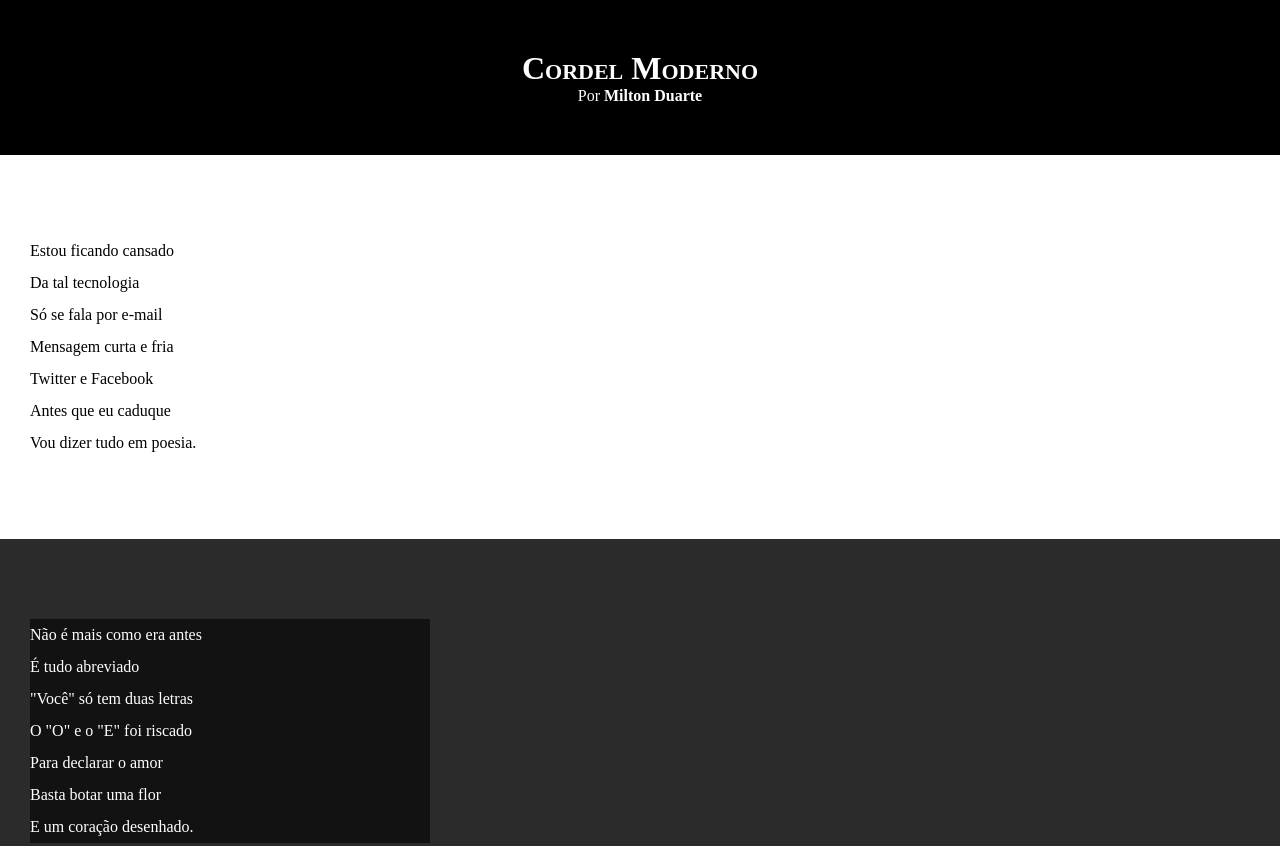
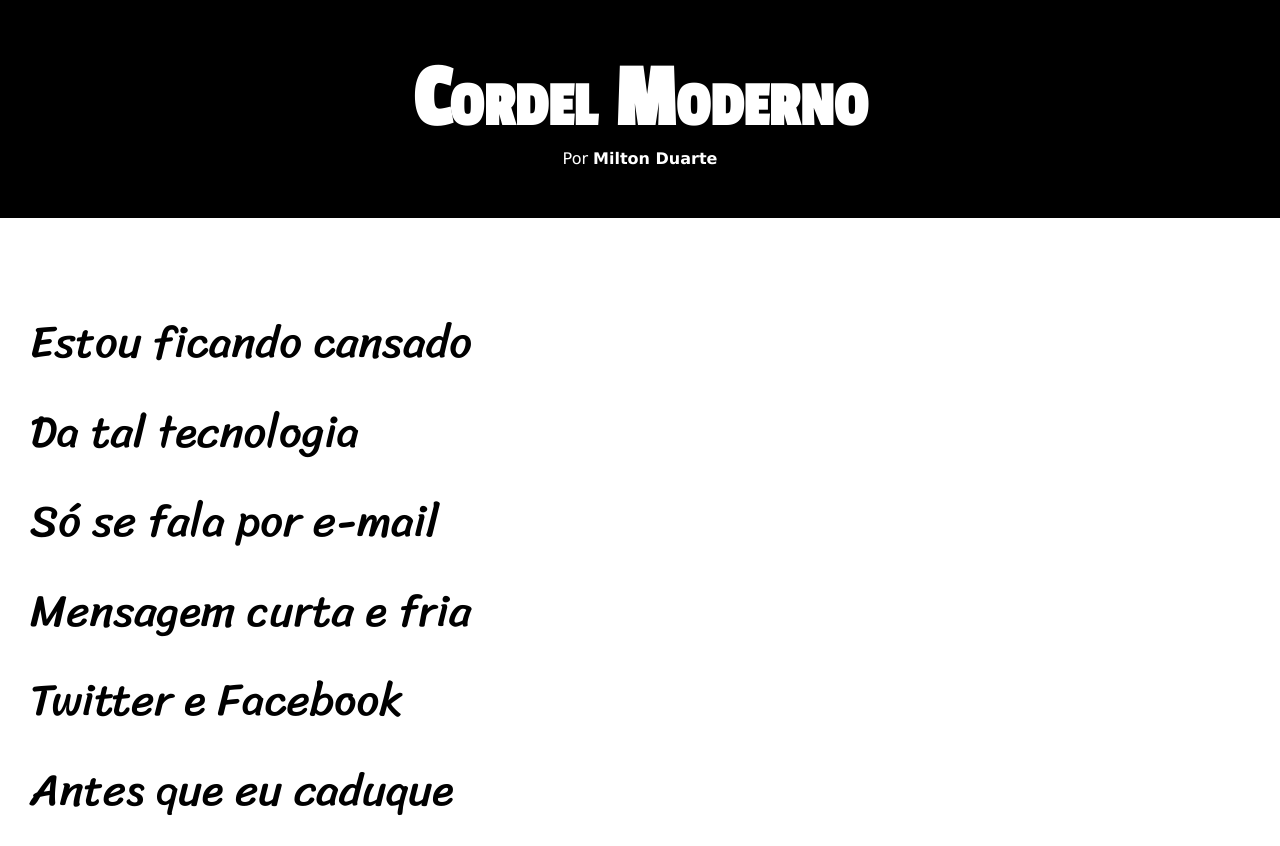
Before and after one commit to robertovinicius-developer/html_css, a plain HTML site: page desafios/desafio012/index.html in a window 1280 px wide. Shown: the top 846 px of the page. Drawn offline with Linux system fonts and the light colour scheme.

Commit message:
atualização de estilos nas css

```diff
--- a/desafios/desafio012/estilos/style.css
+++ b/desafios/desafio012/estilos/style.css
@@ -1,4 +1,13 @@
 @charset "UTF-8";
+
+@import url('https://fonts.googleapis.com/css2?family=Passion+One&display=swap');
+@import url('https://fonts.googleapis.com/css2?family=Sriracha&display=swap');
+
+:root{
+    --fonte1: Verdana, Geneva, Tahoma, sans-serif;
+    --fonte2: "Passion One", sans-serif;
+    --fonte3: "Sriracha", cursive;
+}
 
 *{
     margin: 0px;
@@ -8,6 +17,7 @@
 html, body {
     background-color: darkgray;
     min-height: 100vh;
+    font-family: var(--fonte1);
 }
 
 header{
@@ -19,6 +29,8 @@ header{
 header > h1{
     padding-top: 50px;
     font-variant: small-caps;
+    font-family: var(--fonte2);
+    font-size: 7vw;
 }
 
 header > p {
@@ -40,6 +52,8 @@ section{
     padding-bottom: 10vh;
     line-height: 2em;
     padding-left: 30px;
+    font-family: var(--fonte3);
+    font-size: 3.5vw;
 }
 
 section.normal{
@@ -54,7 +68,7 @@ section.imagem{
 
 section.imagem > p{
     background-color: rgba(0, 0, 0, 0.568);
-    width: 400px;
+    display: inline-block;
 }
 
 footer{
@@ -62,4 +76,5 @@ footer{
     text-align: center;
     color: white;
     padding: 10px;
+    font-size: 0.8em;
 }
```
